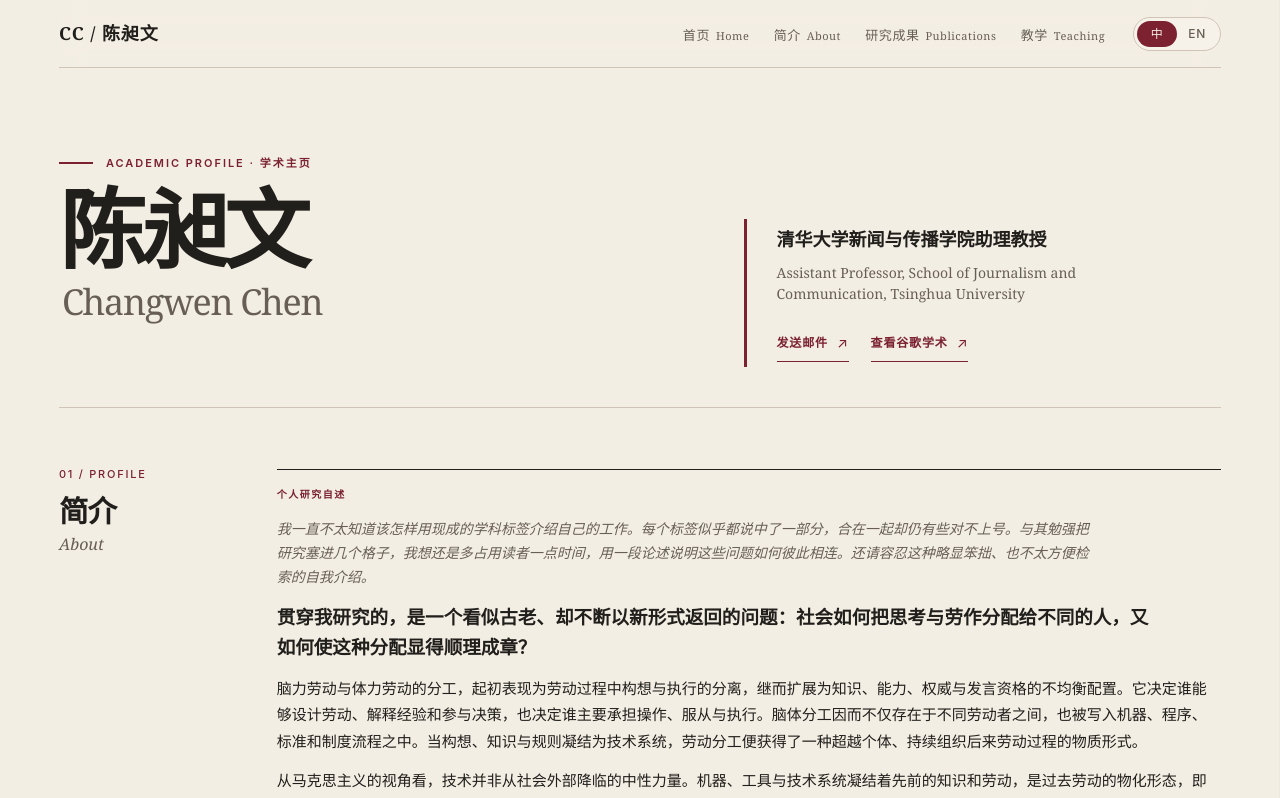
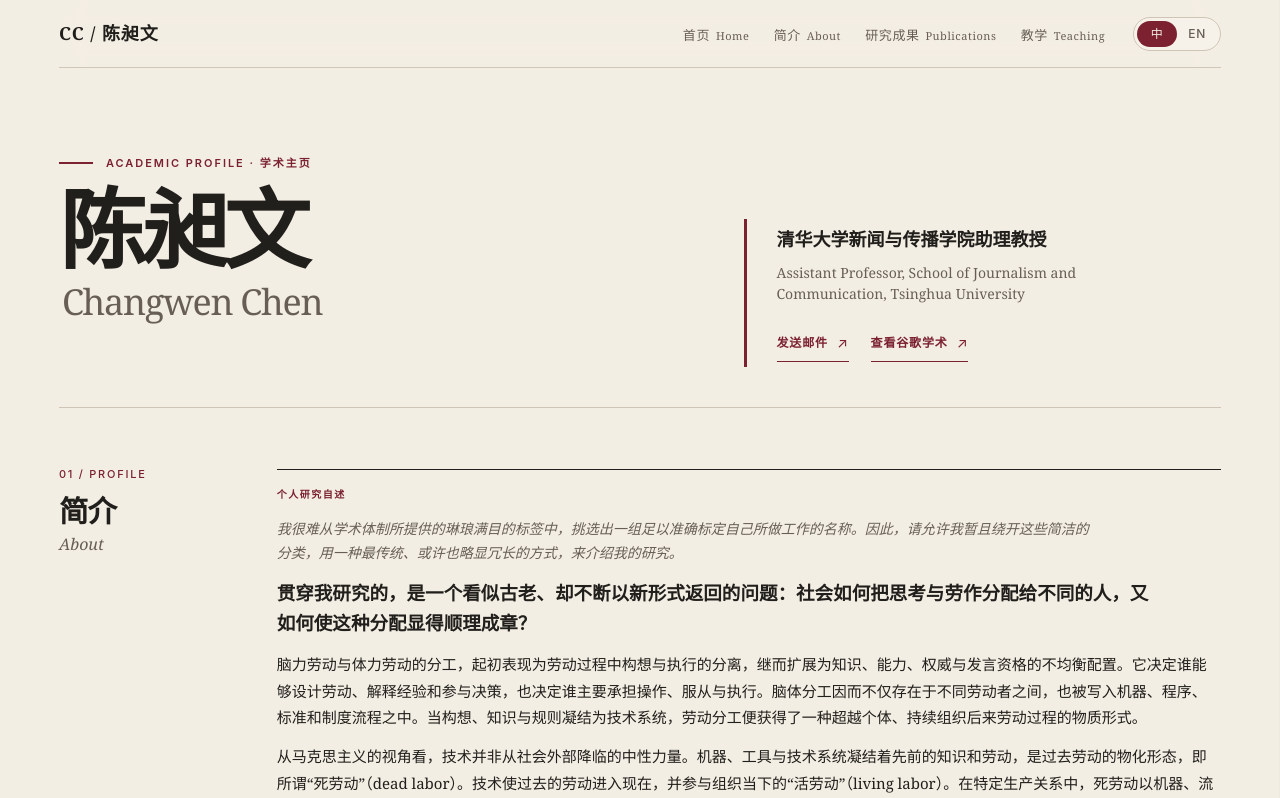
Before and after one commit to cklasd/changwen-chen-academic-homepage, a Next.js app: page / in a window 1280 px wide. Shown: the top 798 px of the page. Built offline with nearby package versions, Linux system fonts and the light colour scheme.

Commit message:
Refine research statement introduction

```diff
--- a/app/LegacyHome.tsx
+++ b/app/LegacyHome.tsx
@@ -38,7 +38,7 @@ const navItems = [
 
 export const profileStatement = {
   zh: [
-    "我一直不太知道该怎样用现成的学科标签介绍自己的工作。每个标签似乎都说中了一部分，合在一起却仍有些对不上号。与其勉强把研究塞进几个格子，我想还是多占用读者一点时间，用一段论述说明这些问题如何彼此相连。还请容忍这种略显笨拙、也不太方便检索的自我介绍。",
+    "我很难从学术体制所提供的琳琅满目的标签中，挑选出一组足以准确标定自己所做工作的名称。因此，请允许我暂且绕开这些简洁的分类，用一种最传统、或许也略显冗长的方式，来介绍我的研究。",
     "贯穿我研究的，是一个看似古老、却不断以新形式返回的问题：社会如何把思考与劳作分配给不同的人，又如何使这种分配显得顺理成章？",
     "脑力劳动与体力劳动的分工，起初表现为劳动过程中构想与执行的分离，继而扩展为知识、能力、权威与发言资格的不均衡配置。它决定谁能够设计劳动、解释经验和参与决策，也决定谁主要承担操作、服从与执行。脑体分工因而不仅存在于不同劳动者之间，也被写入机器、程序、标准和制度流程之中。当构想、知识与规则凝结为技术系统，劳动分工便获得了一种超越个体、持续组织后来劳动过程的物质形式。",
     "从马克思主义的视角看，技术并非从社会外部降临的中性力量。机器、工具与技术系统凝结着先前的知识和劳动，是过去劳动的物化形态，即所谓“死劳动”（dead labor）。技术使过去的劳动进入现在，并参与组织当下的“活劳动”（living labor）。在特定生产关系中，死劳动以机器、流程和标准的形式返回生产现场，规定活劳动的节奏、动作与可能性。脑体劳动之间的分工，也因此表现为活劳动与物化劳动之间的关系，表现为劳动者与技术之间的关系。",
@@ -55,7 +55,7 @@ export const profileStatement = {
     "我的研究由此始终致力于对既成社会形式进行去自然化（denaturalization）与重新问题化（reproblematization）。当专业化被视为效率的自然结果，当技术控制被解释为知识能力的必然差异，当既有分工被理解为社会运行不可改变的条件，历史化的工作便是重新追问：这些关系在何种条件下形成，它们如何被写入知识、制度与技术，又排除了哪些可能的社会安排。研究的意义，正在于使已经失去问题形态的事物重新成为问题，也使那些被凝固在技术与分工之中的社会能力，再次显露出被共同占有和重新组织的可能。",
   ],
   en: [
-    "I have never found it easy to describe my work using the usual disciplinary labels. Each captures something of what I do, but none quite explains how the pieces fit together. So rather than force the work into a tidy set of boxes, I will ask for a little more of your time and explain how these questions hang together. I hope you will indulge this slightly old-fashioned and admittedly less searchable way of introducing myself.",
+    "Faced with the academy’s dazzling array of labels, I have struggled to find a set that adequately describes what I do. So allow me, for the moment, to set those tidy classifications aside and introduce my research in the most traditional, and perhaps slightly long-winded, way: in prose.",
     "My work is organized around a question that may sound old but keeps returning in new forms: how does society assign thinking and labor to different people, and how does it make that division seem natural?",
     "The division between mental and manual labor begins with the separation of conception from execution within the labor process. It then extends into the unequal distribution of knowledge, capacity, authority, and the right to speak. It shapes who gets to design work, interpret experience, and take part in decisions, and who is expected to operate, obey, and carry them out. This division is embedded not only in relations among workers but also in machines, programs, standards, and institutional routines. Once knowledge, plans, and rules are built into technical systems, the division of labor takes on a material form that outlives any individual and continues to organize the labor that follows.",
     "From a Marxist perspective, technology is no neutral force arriving from outside society. Machines, tools, and technical systems embody earlier forms of knowledge and labor. They are materialized past labor, what Marx calls “dead labor.” Technology carries that past labor into the present, where it helps organize “living labor.” Under particular relations of production, dead labor returns to the workplace as machinery, procedures, and standards that set the rhythms, movements, and possibilities of living labor. The division between mental and manual labor thus also takes shape as a relation between living and objectified labor, between workers and technology.",
```
